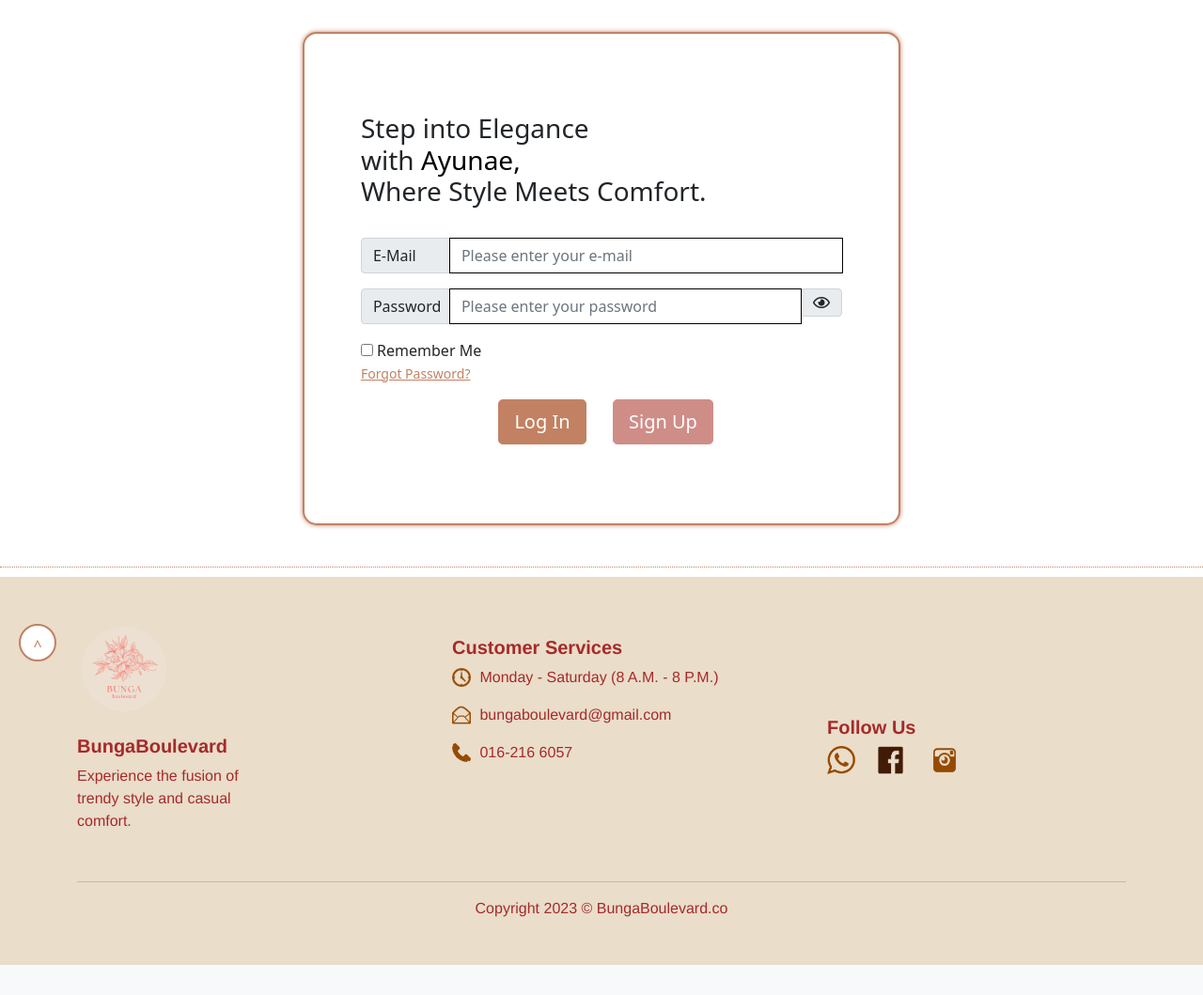
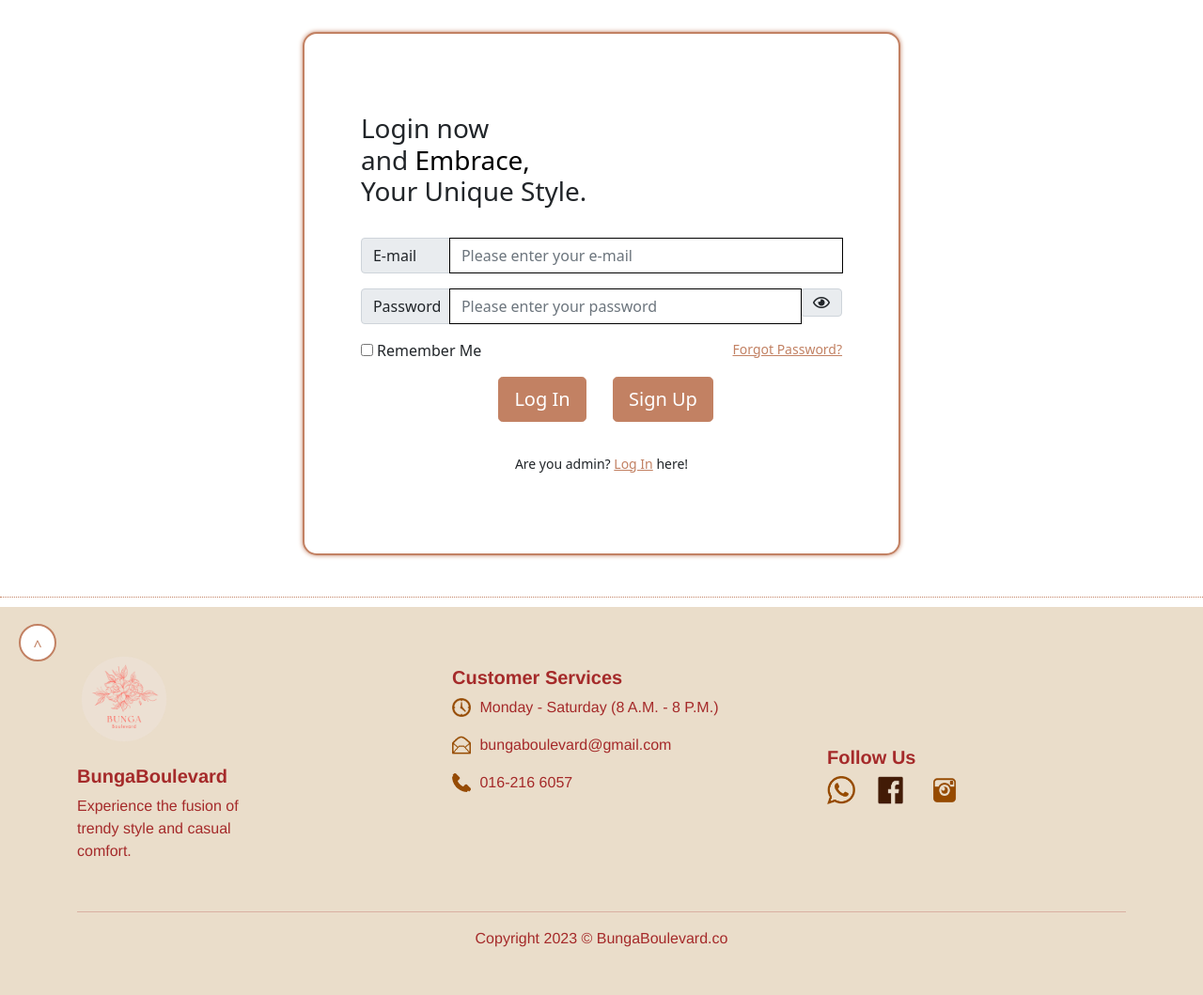
Before and after one commit to antideviant/bungaboulevard, a PHP site: page /login.php in a window 1280 px wide. Shown: the part 76-1135 px from the top of the page at 94% size. Before the commit the page ends 1103 px from the top, so only its background shows below. Run offline with PHP 8.4, Linux system fonts and the light colour scheme; a user stored in the database is signed in; data that the repository does not hold is empty; some libraries are stand-ins or nearby versions.

Commit message:
Update login.php

```diff
--- a/login.php
+++ b/login.php
@@ -55,14 +55,14 @@ exit();
             <div class="card card-outline card-primary" style="margin: 14%; padding: 5%; border: 2px solid #c28163; border-radius: 15px; box-shadow: 0px 0px 5px #c28163;">
                 <div class="card-body">
                 <br>
-                <h3 class="login-box-msg" style="text-align: left;">Step into Elegance<br>
-                    with <a href="admin/index.php" style="text-decoration:none; color:#000">Ayunae,</a><br>
-                    Where Style Meets Comfort.
+                <h3 class="login-box-msg" style="text-align: left;">Login now<br>
+                    and <a href="admin/index.php" style="text-decoration:none; color:#000">Embrace,</a><br>
+                    Your Unique Style.
                 </h3>
                 <br>
                 <form method="post" name="login">
                     <div class="input-group mb-3">
-                        <label for="email" class="input-group-text" style="width: 95px;">E-Mail</label>
+                        <label for="email" class="input-group-text" style="width: 95px;">E-mail</label>
                         <input type="email" class="form-control" name="emailid" placeholder="Please enter your e-mail" required>
                         <span id="user-email-status" style="font-size:12px;"></span>
                     </div>
@@ -76,23 +76,23 @@ exit();
                         </div>
                     </div>
 
-                    <div class="row">
-                        <div class="col-12">
-                            <div class="icheck-primary">
-                                <input type="checkbox" id="remember">
-                                <label for="remember">Remember Me</label>
-                            </div>
+                    <div class="d-flex justify-content-between">
+                        <div class="icheck-primary">
+                            <input type="checkbox" id="remember">
+                            <label for="remember">Remember Me</label>
                         </div>
+                        <small><a href="password-recovery.php" style="color:#c28163">Forgot Password?</a></small>
                     </div>
-
-                    <small><a href="password-recovery.php" style="color:#c28163">Forgot Password?</a></small>
 
                     <div class="row mt-3">
                         <div class="col-6">
                             <button type="submit" name="login" id="login" class="btn btn-info btn-block btn-lg btn1" value="Login">Log In</button>
                         </div>
                         <div class="col-6">
-                            <a href="signup.php" class="text-center btn btn-info btn-block btn-lg btn2">Sign Up</a>
+                            <a href="signup.php" class="text-center btn btn-primary btn-block btn-lg" style="background-color: #c28163; border-color: #c28163;">Sign Up</a>
+                        </div>
+                        <div class="col-12 mt-2 text-center">
+                            <br><small>Are you admin? <a href="admin/index.php" style="color:#c28163">Log In</a> here!</small>
                         </div>
                     </div>
                     <br>
```
